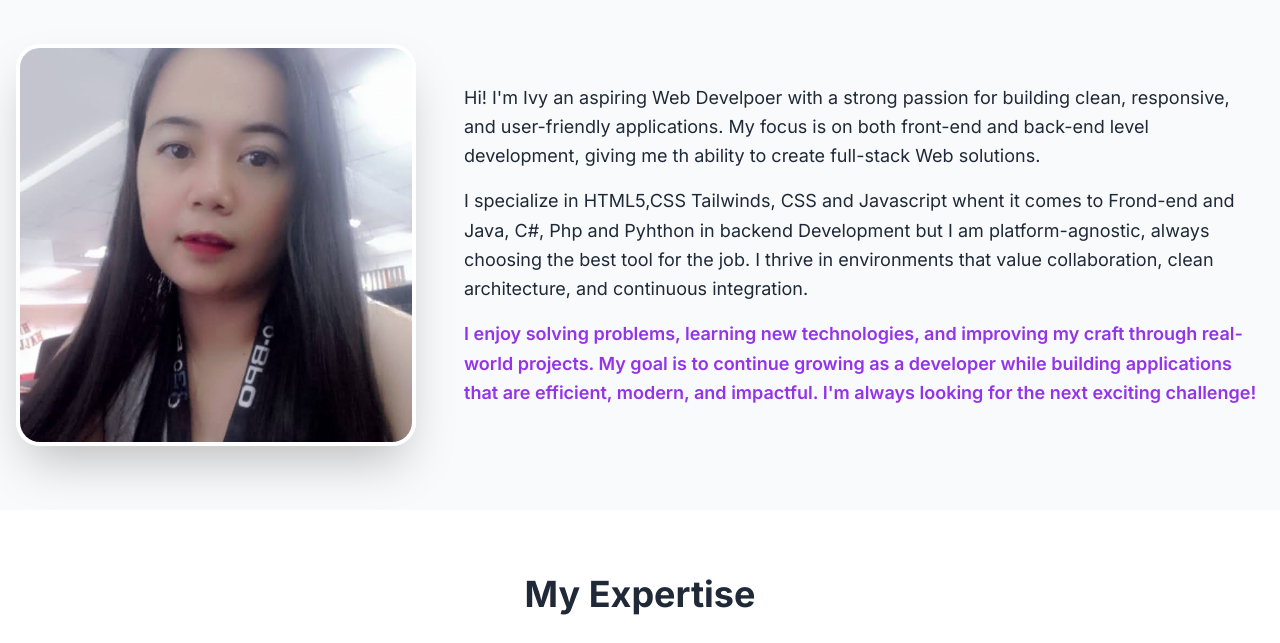
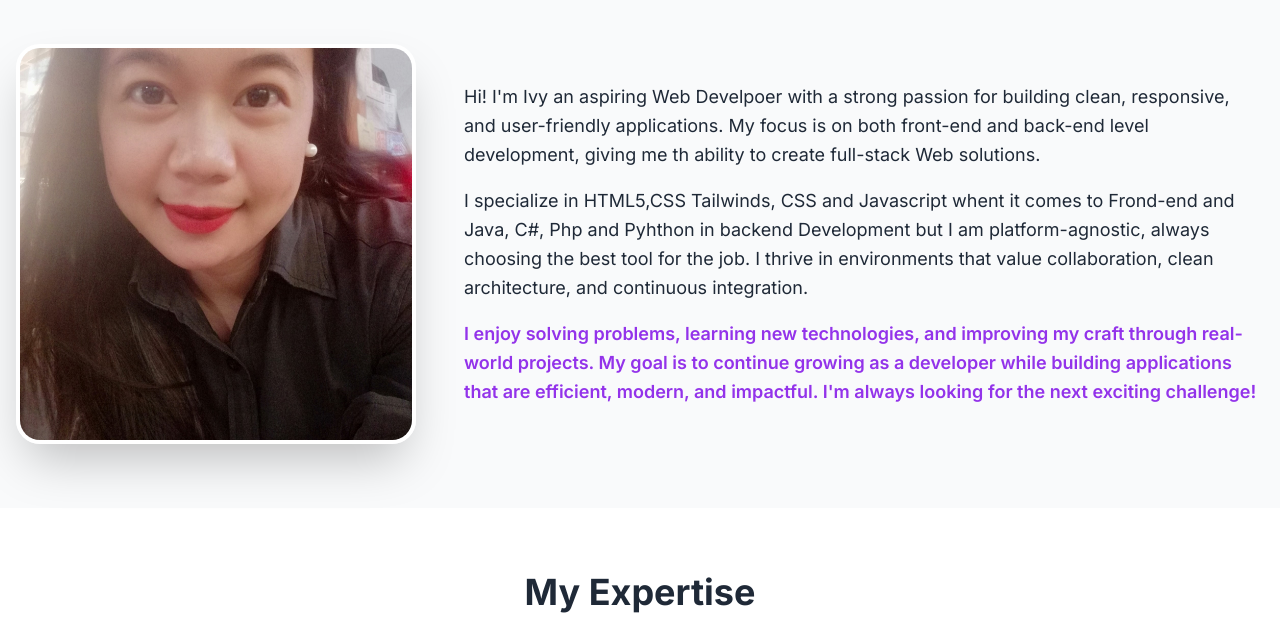
Before and after one commit to ivynadalcoi-web/My-portfolio, a plain HTML site: page html5.html in a window 1280 px wide. Shown: the part 682-1325 px from the top of the page. Drawn offline with nearby package versions, Linux system fonts and the light colour scheme; files whose address does not match are found by name.

Commit message:
Update profile photo in html5.html

```diff
--- a/html5.html
+++ b/html5.html
@@ -84,7 +84,7 @@
                 <div class="flex flex-col md:flex-row items-center space-y-8 md:space-y-0 md:space-x-12">
                     <!-- Profile Photo Placeholder -->
                     <div class="w-full md:w-1/3 flex justify-center">
-                        <img src="D:\My portfolio\pictures\558089926_4358900704381506_6542679611388072731_n.jpg" alt="Professional Headshot" class="rounded-3xl shadow-2xl border-4 border-white object-cover">
+                        <img src="D:\My portfolio\pictures\138823210_2985652958372961_8114588509813586777_n.jpg" alt="Professional Headshot" class="rounded-3xl shadow-2xl border-4 border-white object-cover">
                     </div>
                     <!-- Description -->
                     <div class="w-full md:w-2/3 text-lg leading-relaxed">
```
